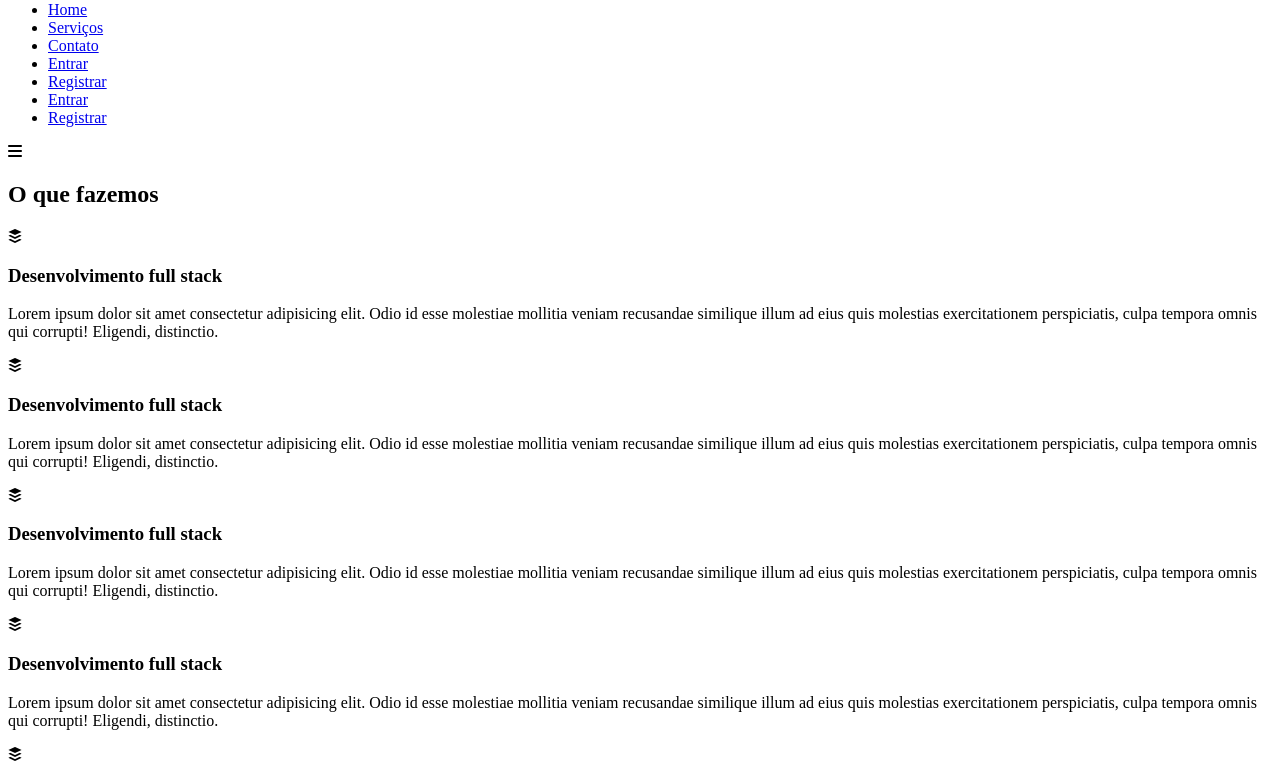
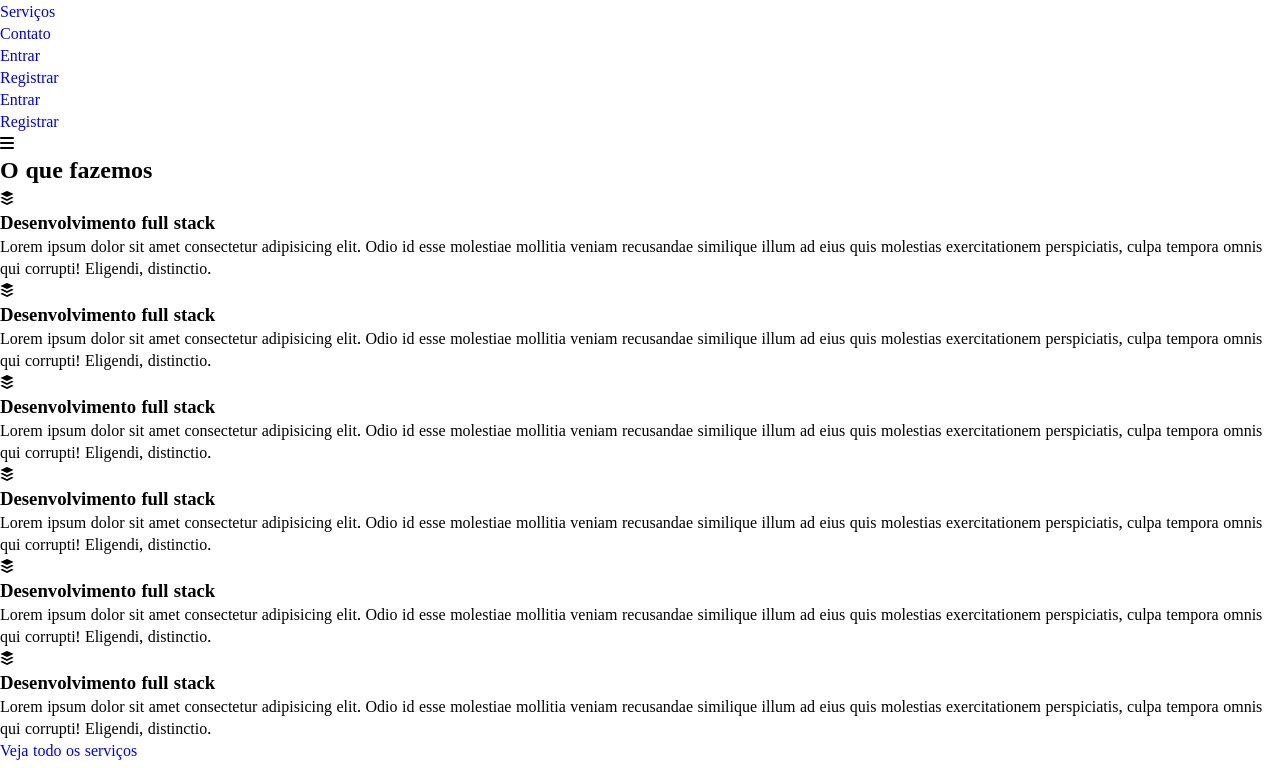
Before and after one commit to cleitonBarros/Projeto_Agency, a plain HTML site: page html/index.html in a window 1280 px wide. Shown: the part 41-809 px from the top of the page. Drawn offline with Linux system fonts and the light colour scheme.

Commit message:
commit
criação de variavel e reset mixin

```diff
--- a/html/index.html
+++ b/html/index.html
@@ -4,6 +4,7 @@
     <meta charset="UTF-8">
     <meta http-equiv="X-UA-Compatible" content="IE=edge">
     <meta name="viewport" content="width=device-width, initial-scale=1.0">
+    <link href="https://fonts.googleapis.com/css2?family=Noto+Serif+Telugu:wght@300;400;500;600;700&display=swap" rel="stylesheet">
     <script src="https://kit.fontawesome.com/65e06d5cca.js" crossorigin="anonymous"></script>
     <link rel="stylesheet" href="../css/style.css">
     <title>Agency</title>
--- /dev/null
+++ b/sass/_utilities.sass
@@ -0,0 +1,12 @@
+@mixin reset
+    *
+        margin: 0
+        padding: 0
+        box-sizing: border-box
+        font-family: 'Noto Serif Telugu', serif
+
+    a
+        text-decoration: none
+
+    li
+        list-style: none
--- /dev/null
+++ b/sass/_variables.sass
@@ -0,0 +1,7 @@
+$primary-color: #ff5200
+$light-color: #fff
+$dark-color: #181920
+$text-color: #8b8e94
+$black: #000
+$secondary-color: #e5eaff
+$footer-bg: #1d1d1d
--- a/sass/style.sass
+++ b/sass/style.sass
@@ -0,0 +1,4 @@
+@import 'variables'
+@import 'utilities'
+
+@include reset
```
Also changed, not shown: css/style.css, 1 other file.
